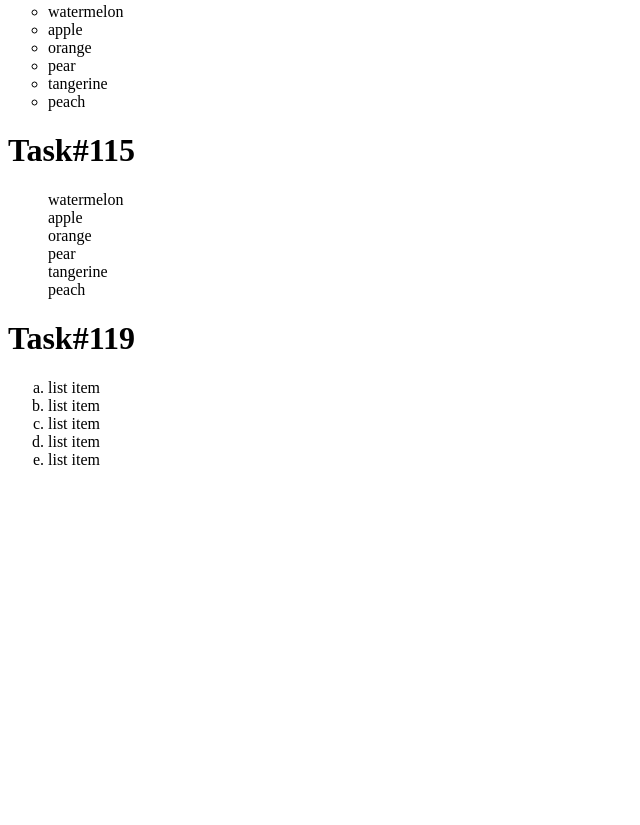
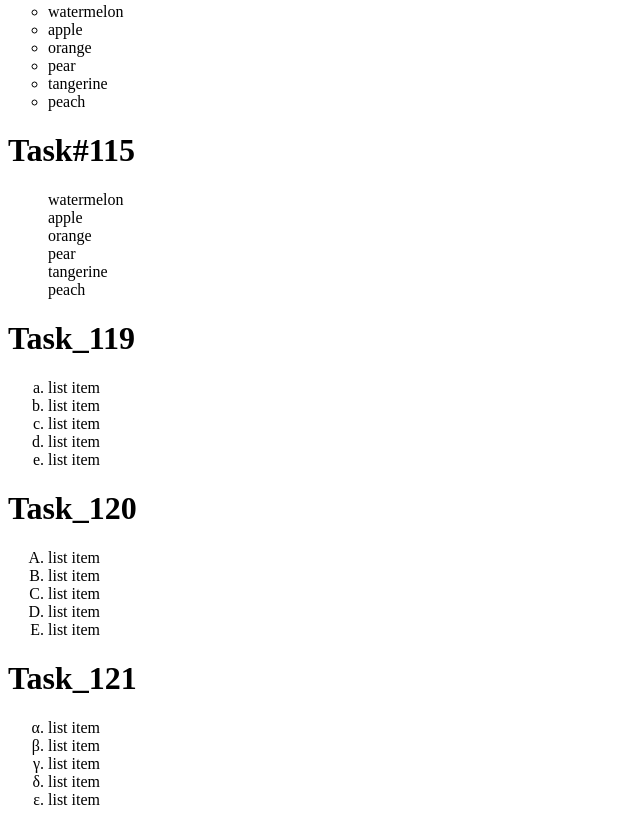
Before and after one commit to EdemBatalow/css_html_tasks, a plain HTML site: page decoretion_html/task90-122.html in a window 1280 px wide. Shown: the part 7296-8121 px from the top of the page, without its empty margins (0-640 px from the left). Before the commit the page ends 7781 px from the top, so only its background shows below. Drawn offline with Linux system fonts and the light colour scheme.

Commit message:
task120-121

```diff
--- a/decoretion_html/decoration.css
+++ b/decoretion_html/decoration.css
@@ -236,3 +236,11 @@ body{
 #task_119 ol {
 	list-style-type: lower-alpha;
 }
+
+#task_120 ol {
+	list-style-type:upper-alpha;
+}
+
+#task_121 ol {
+	list-style-type: lower-greek;
+}
--- a/decoretion_html/task90-122.html
+++ b/decoretion_html/task90-122.html
@@ -121,8 +121,30 @@
         </ul>
         </div>
 
-        <h1>Task#119</h1>
+        <h1>Task_119</h1>
     <div id="task_119">
+    <ol>
+        <li>list item</li>
+        <li>list item</li>
+        <li>list item</li>
+        <li>list item</li>
+        <li>list item</li>
+    </ol>
+    </div>
+
+    <h1>Task_120</h1>
+    <div id="task_120">
+    <ol>
+        <li>list item</li>
+        <li>list item</li>
+        <li>list item</li>
+        <li>list item</li>
+        <li>list item</li>
+    </ol>
+    </div>
+
+    <h1>Task_121</h1>
+    <div id="task_121">
     <ol>
         <li>list item</li>
         <li>list item</li>
```
